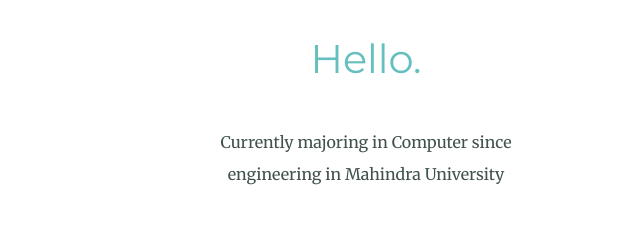
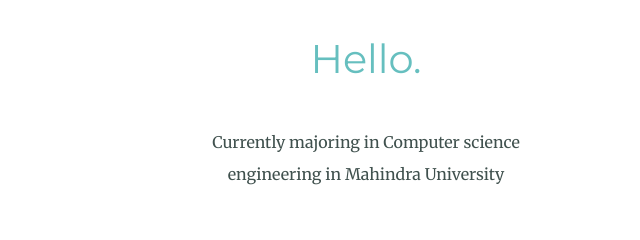
Before and after one commit to Karthk31/site, a plain HTML site: page index.html in a window 1280 px wide. Shown: the part 1220-1460 px from the top of the page, 274-914 px from the left. Drawn offline with Linux system fonts and the light colour scheme.

Commit message:
Update index.html

```diff
--- a/index.html
+++ b/index.html
@@ -25,7 +25,7 @@
     <div class="profile">
       <img class="profile-pic" src="image/karthik-modified.png" alt="profile-pic">
       <h2>Hello.</h2>
-      <p class="intro">Currently majoring in Computer since engineering in Mahindra University</p>
+      <p class="intro">Currently majoring in <span class="degree">Computer science engineering</span> in Mahindra University</p>
     </div>
     <hr>
     <div class="skills">
```
